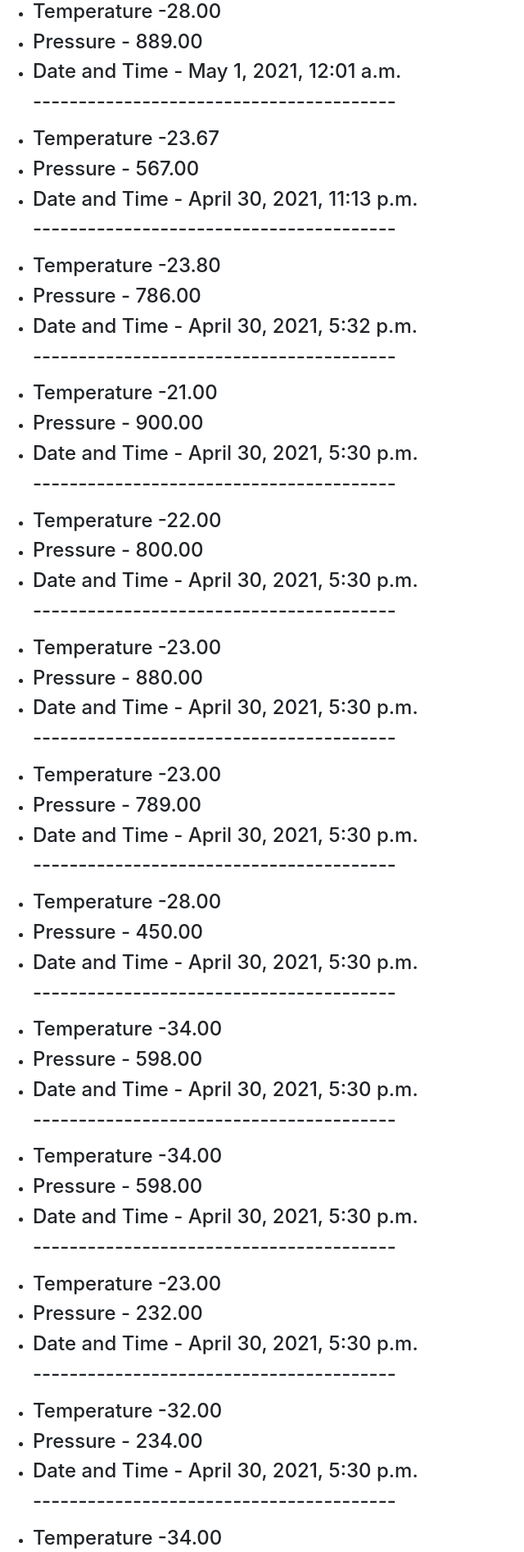
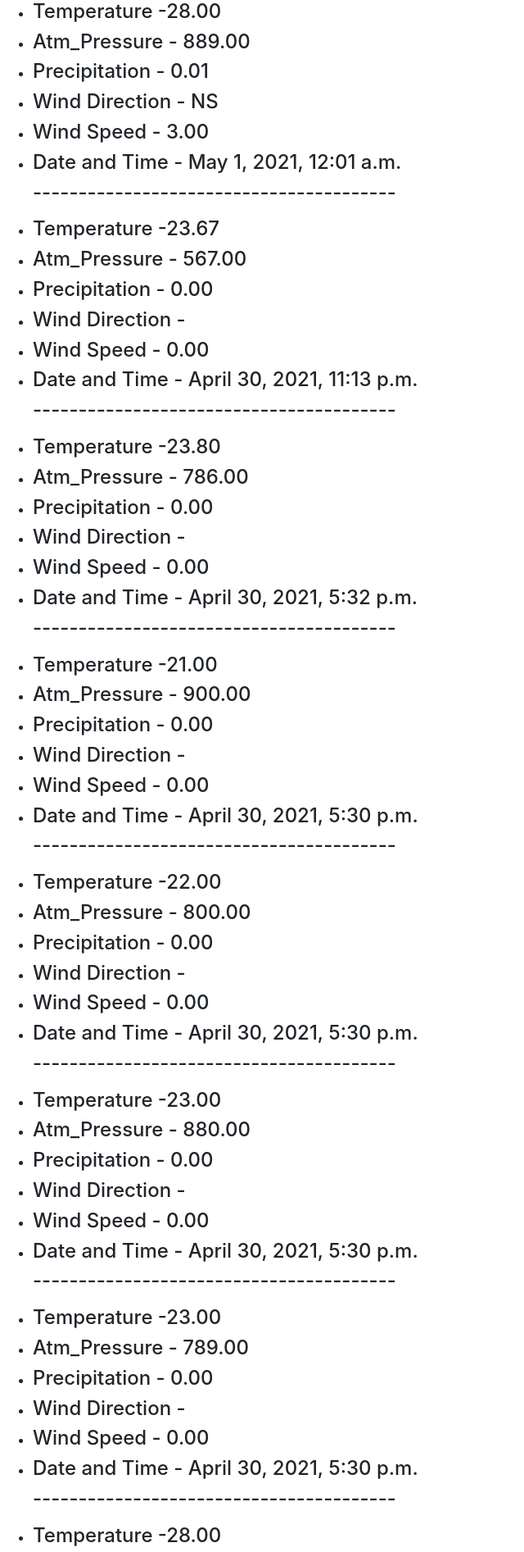
Before and after one commit to Crouser/djangoWMS, a Django app: page /home/ in a window 1280 px wide. Shown: the part 53-1946 px from the top of the page at 82% size, without its empty margins (0-640 px from the left). Run offline with Django 3.2, Linux system fonts and the light colour scheme; data comes from the database, SQL or seed files in the repository; both versions use the stored data as it was after the commit; some libraries are stand-ins or nearby versions.

Commit message:
add 3 more parameters

```diff
--- a/data/models.py
+++ b/data/models.py
@@ -4,4 +4,7 @@ from django.utils import timezone
 class Data(models.Model):
     temperature = models.DecimalField(decimal_places = 2,max_digits = 100)
     pressure = models.DecimalField(decimal_places = 2,max_digits = 100)
+    precipitation = models.DecimalField(decimal_places = 2,max_digits = 100,default= 0.00)
+    windDirection = models.CharField(max_length = 200,default="")
+    windSpeed = models.DecimalField(decimal_places = 2,max_digits = 100,default= 0.00)
     dateTime = models.DateTimeField(default=timezone.now)
--- a/data/serializers.py
+++ b/data/serializers.py
@@ -4,4 +4,4 @@ from data.models import Data
 class DataSerializer(serializers.HyperlinkedModelSerializer):
     class Meta:
         model = Data
-        fields = ('temperature', 'pressure','dateTime')
+        fields = ('temperature', 'pressure','precipitation','windDirection','windSpeed','dateTime')
--- a/data/templates/data/home.html
+++ b/data/templates/data/home.html
@@ -26,7 +26,16 @@
             <h4>Temperature -{{ data.temperature }}</h4>
           </li>
           <li>
-            <h4>Pressure - {{ data.pressure }}</h4>
+            <h4>Atm_Pressure - {{ data.pressure }}</h4>
+          </li>
+          <li>
+            <h4>Precipitation - {{ data.precipitation }}</h4>
+          </li>
+          <li>
+            <h4>Wind Direction - {{ data.windDirection }}</h4>
+          </li>
+          <li>
+            <h4>Wind Speed - {{ data.windSpeed }}</h4>
           </li>
           <li>
             <h4>Date and Time - {{ data.dateTime }}</h4>
```
Also changed, not shown: data/migrations/0003_auto_20210430_2359.py (added), db.sqlite3.
